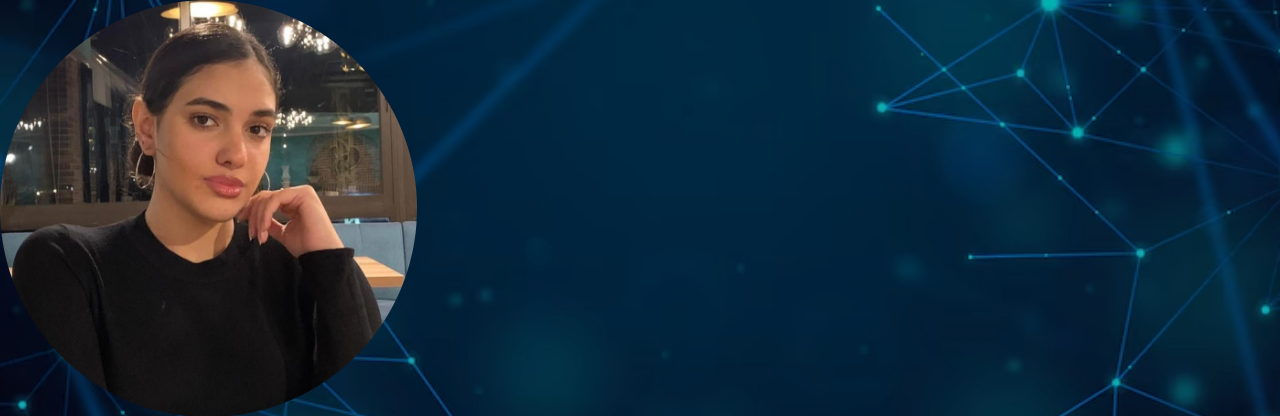
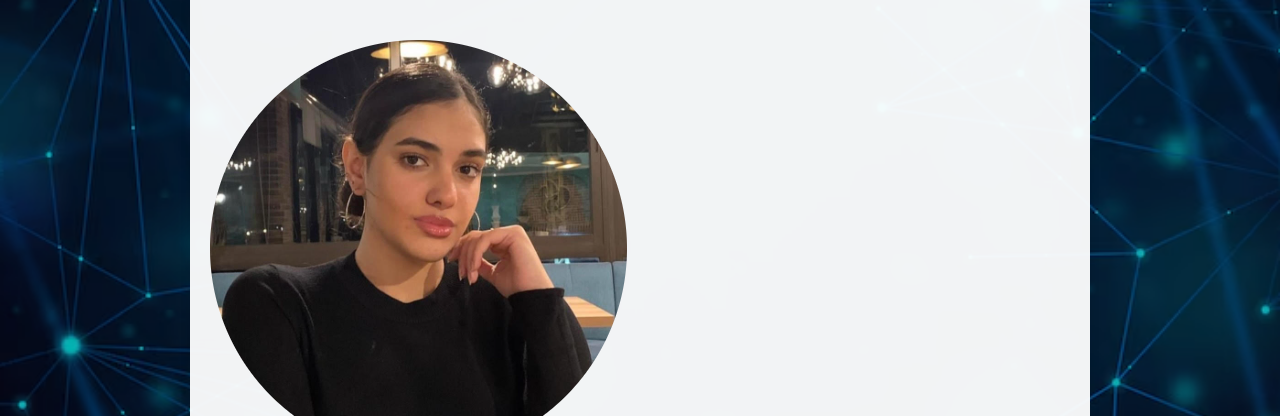
Before and after one commit to Reine-Chahine/cv-website, a plain HTML site: page index.html in a window 1280 px wide. Shown: the top 416 px of the page. Drawn offline with Linux system fonts and the light colour scheme.

Commit message:
adding the css stle for the whole web

```diff
--- a/styles.css
+++ b/styles.css
@@ -23,3 +23,10 @@ body {
   height: 100%;
   z-index: -1;
 }
+.container {
+  max-width: 900px;
+  margin: auto;
+  padding: 40px 20px;
+  background-color: rgba(255, 255, 255, 0.95);
+  box-shadow: 0 0 10px rgba(0, 0, 0, 0.1);
+}
```
